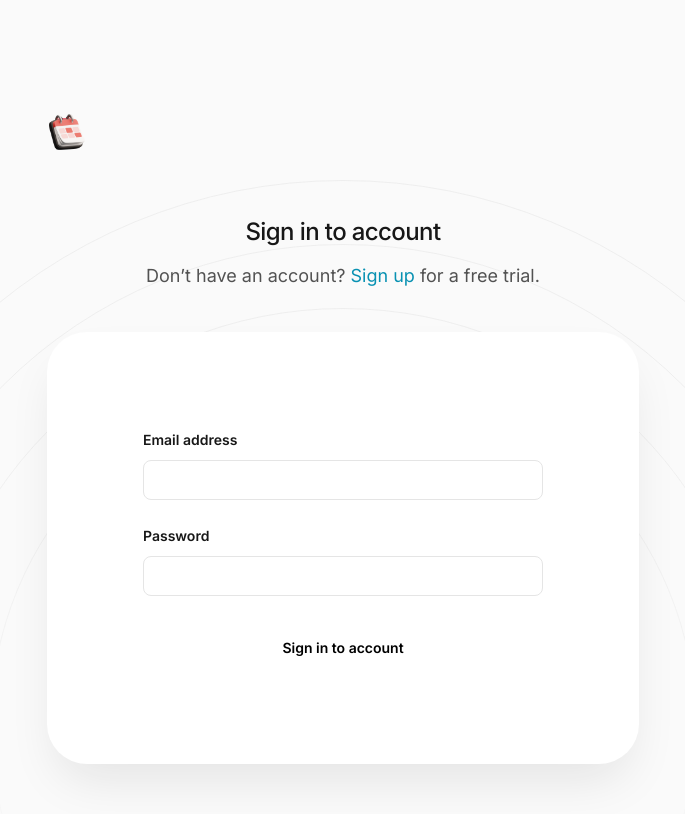
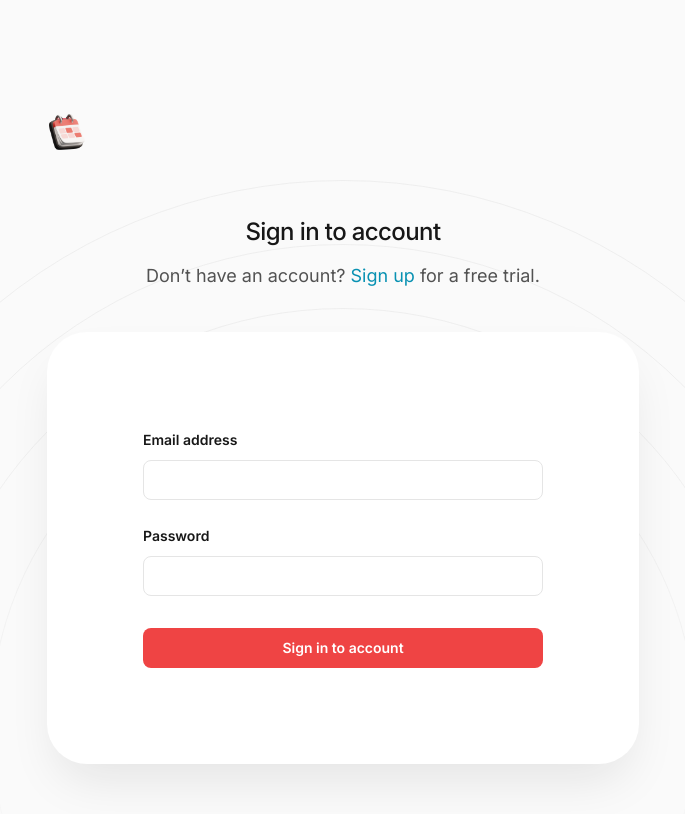
Before and after one commit to joyfunc/SpatialCalendar, a Next.js app: page /login in a window 1280 px wide. Shown: the top 814 px of the page, without its empty margins (297-982 px from the left). Built offline with nearby package versions, Linux system fonts and the light colour scheme.

Commit message:
Fix some lint errors

```diff
--- a/src/app/(auth)/login/page.tsx
+++ b/src/app/(auth)/login/page.tsx
@@ -40,7 +40,7 @@ export default function Login() {
             required
           />
         </div>
-        <Button type="submit" color="cyan" className="mt-8 w-full">
+        <Button type="submit" color="red" className="mt-8 w-full">
           Sign in to account
         </Button>
       </form>
--- a/src/app/(auth)/register/page.tsx
+++ b/src/app/(auth)/register/page.tsx
@@ -66,7 +66,7 @@ export default function Register() {
             <option>The “Never Use This” podcast</option>
           </SelectField>
         </div>
-        <Button type="submit" color="cyan" className="mt-8 w-full">
+        <Button type="submit" color="red" className="mt-8 w-full">
           Get started today
         </Button>
       </form>
```
